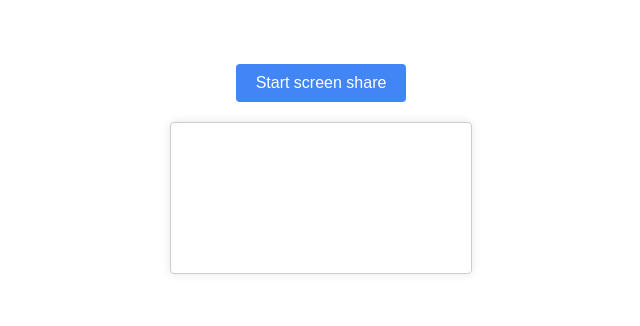
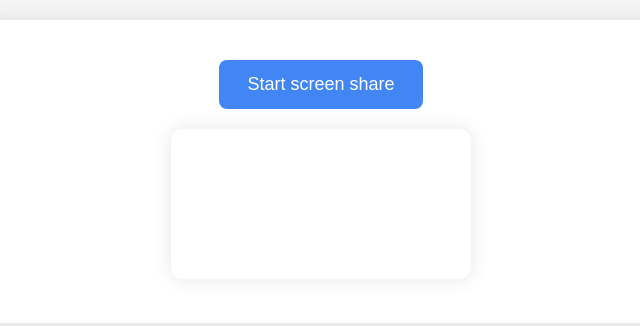
Before and after one commit to VishalYadav26/screenshareDemo, a plain HTML site: page index.html in a window 1280 px wide. Shown: the part 229-555 px from the top of the page, without its empty margins (319-959 px from the left). Drawn offline with Linux system fonts and the light colour scheme.

Commit message:
third commit

```diff
--- a/index.html
+++ b/index.html
@@ -17,11 +17,16 @@
     </div>
     <script>
         document.getElementById('start').onclick = async () => {
-            try {
-                const screen = await navigator.mediaDevices.getDisplayMedia({ video: true });
-                document.getElementById('video').srcObject = screen;
-            } catch (error) {
-                console.error("Error accessing screen share:", error);
+            if (navigator.userAgent.match(/Android|iPhone|iPad|iPod/i)) {
+                // Handle screen sharing for mobile devices differently (if needed)
+                alert("Screen sharing is not supported on mobile devices.");
+            } else {
+                try {
+                    const screen = await navigator.mediaDevices.getDisplayMedia({ video: true });
+                    document.getElementById('video').srcObject = screen;
+                } catch (error) {
+                    console.error("Error accessing screen share:", error);
+                }
             }
         };
 
--- a/style.css
+++ b/style.css
@@ -6,37 +6,39 @@ body {
     justify-content: center;
     align-items: center;
     height: 100vh;
-    width: 100vw; /* Set the width to 100% of the viewport width */
-    background-color: #fff;
+    width: 100vw;
+    background-color: #f5f5f5;
 }
 
 .box {
     text-align: center;
-    max-width: 600px; /* Set the maximum width of the container */
-    width: 100%; /* Make the container responsive within the max-width */
+    max-width: 600px;
+    width: 90%;
+    background-color: #ffffff;
+    border-radius: 12px;
+    box-shadow: 0 0 20px rgba(0, 0, 0, 0.1);
+    padding: 40px;
+    margin: 20px;
 }
 
 button {
-    padding: 10px 20px;
-    font-size: 16px;
+    padding: 14px 28px;
+    font-size: 18px;
     cursor: pointer;
     background-color: #4285f4;
     color: #fff;
     border: none;
-    border-radius: 4px;
+    border-radius: 8px;
+    transition: background-color 0.3s ease;
 }
 
 button:hover {
     background-color: #357ae8;
 }
 
-.vid {
+video {
+    max-width: 100%;
+    border-radius: 12px;
+    box-shadow: 0 0 20px rgba(0, 0, 0, 0.1);
     margin-top: 20px;
 }
-
-video {
-    max-width: 100%;
-    border: 1px solid #ccc;
-    border-radius: 4px;
-    box-shadow: 0 0 10px rgba(0, 0, 0, 0.1);
-}
```
